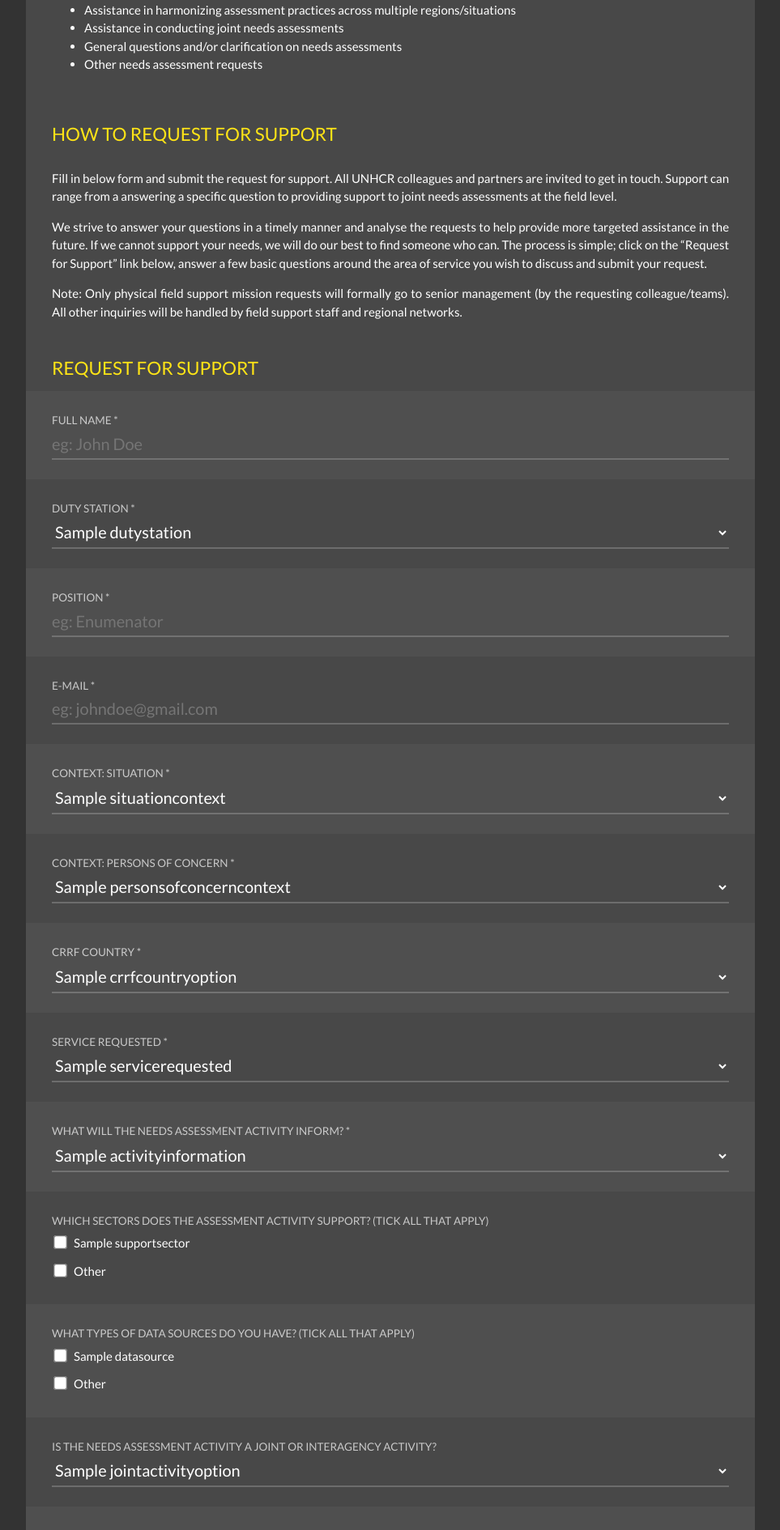
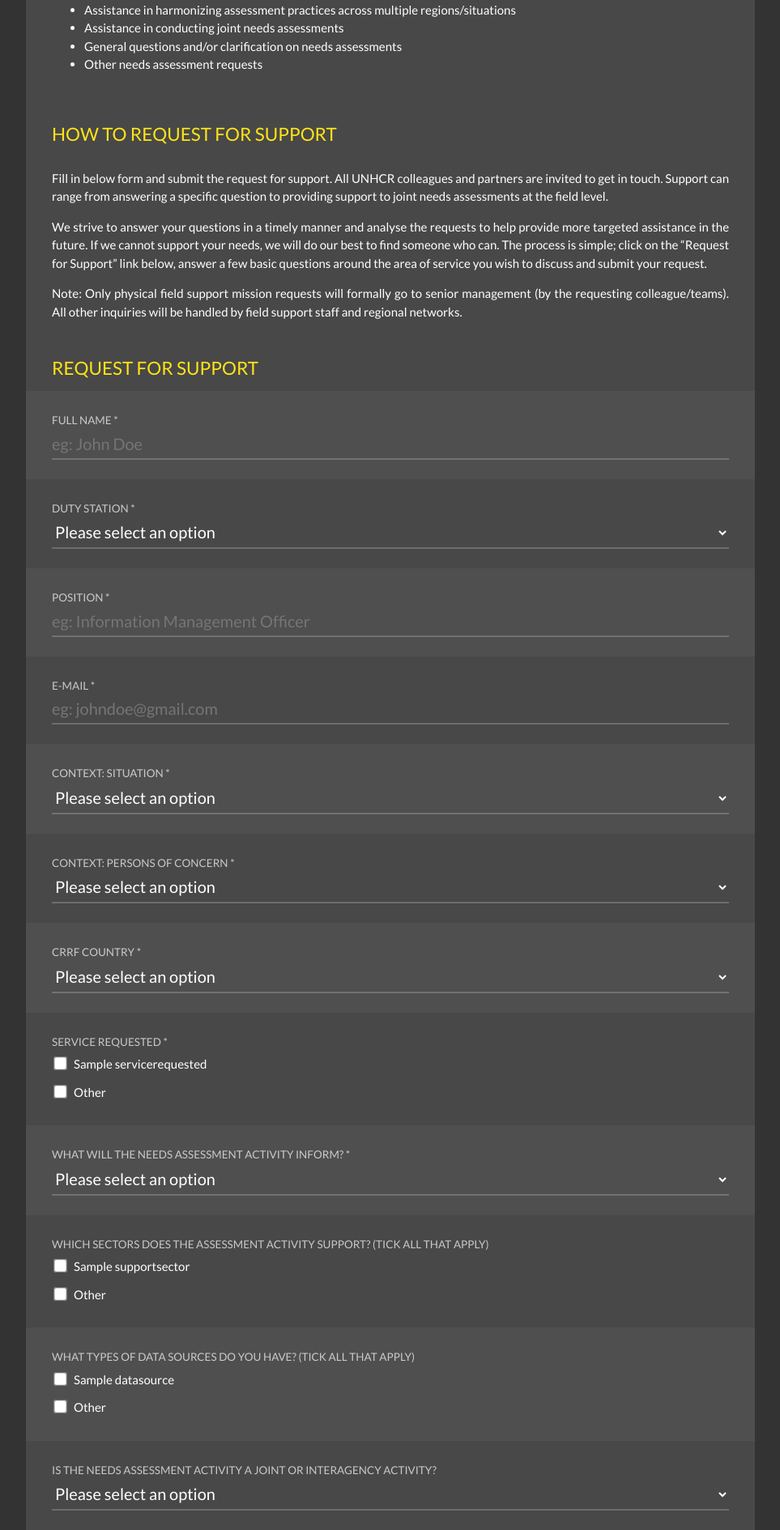
Before and after one commit to toggle-corp/na-toolbox, a Django app: page /field-support/ in a window 1280 px wide. Shown: the part 464-2354 px from the top of the page at 81% size, without its empty margins (158-1121 px from the left). Run offline with Django 3.2, Linux system fonts and the light colour scheme; tables that the repository leaves empty hold one stand-in row (values such as "Sample post").

Commit message:
Add a default null value to selects in field support page

```diff
--- a/field_support/models.py
+++ b/field_support/models.py
@@ -106,13 +106,16 @@ class FieldSupportRequest(models.Model):
     position = models.CharField(max_length=255)
 
     duty_station = models.ForeignKey(DutyStation)
-    situation_context = models.ForeignKey(SituationContext)
+
+    situation_context = models.ForeignKey(SituationContext,
+                                          default=None, null=True,
+                                          blank=True)
+    situation_context_other = models.CharField(max_length=500, blank=True)
+
     persons_of_concern_context = models.ForeignKey(PersonsOfConcernContext)
     crrf_country = models.ForeignKey(CRRFCountryOption)
 
-    service_requested = models.ForeignKey(ServiceRequested,
-                                          default=None, null=True,
-                                          blank=True)
+    service_requested = models.ManyToManyField(ServiceRequested, blank=True)
     service_requested_other = models.CharField(max_length=500, blank=True)
 
     activity_information = models.ForeignKey(ActivityInformation,
--- a/field_support/templates/field_support/field-support.html
+++ b/field_support/templates/field_support/field-support.html
@@ -38,7 +38,7 @@
             <h2>How to request for support</h2>
         </header>
         <div class="content">
-            <p>Fill in below form and submit the request for support. All UNHCR colleagues and partners are invited to get in touch. Support can range from a answering a specific question to providing support to joint needs assessments at the field level.</p>
+            <p>Fill in below form and submit the request for support. All UNHCR colleagues and partners are invited to get in touch. Support can range from answering a specific question to providing support to joint needs assessments at the field level.</p>
             <p>We strive to answer your questions in a timely manner and analyse the requests to help provide more targeted assistance in the future.  If we cannot support your needs, we will do our best to find someone who can.  The process is simple; click on the “Request for Support” link below, answer a few basic questions around the area of service you wish to discuss and submit your request.</p>
             <p><strong>Note:</strong> Only physical field support mission requests will formally go to senior management (by the requesting colleague/teams). All other inquiries will be handled by field support staff and regional networks.</p>
         </div>
@@ -59,6 +59,7 @@
                 <div class="input-group">
                     <label>Duty station *</label>
                     <select name="duty-station" required>
+                        <option selected disabled value="">Please select an option</option>
                         {% for duty_station in duty_stations %}
                         <option value="{{ duty_station.pk }}">{{ duty_station }}</option>
                         {% endfor %}
@@ -67,7 +68,7 @@
 
                 <div class="input-group">
                     <label>Position *</label>
-                    <input name="position" type="text" placeholder="eg: Enumenator" required>
+                    <input name="position" type="text" placeholder="eg: Information Management Officer" required>
                 </div>
 
                 <div class="input-group">
@@ -75,18 +76,22 @@
                     <input name="email" type="text" placeholder="eg: johndoe@gmail.com" required>
                 </div>
 
-                <div class="input-group">
+                <div class="input-group open-select">
                     <label>Context: Situation *</label>
                     <select name="context-situation" required>
+                        <option selected disabled value="">Please select an option</option>
                         {% for context in situation_contexts %}
                         <option value="{{ context.pk }}">{{ context }}</option>
                         {% endfor %}
+                        <option value="other">Other</option>
                     </select>
+                    <input type="text" name="context-situation-other" placeholder="Please specify" hidden>
                 </div>
 
                 <div class="input-group">
                     <label>Context: Persons of Concern *</label>
                     <select name="context-persons-of-concern" required>
+                        <option selected disabled value="">Please select an option</option>
                         {% for context in person_of_concern_contexts %}
                         <option value="{{ context.pk }}">{{ context }}</option>
                         {% endfor %}
@@ -96,32 +101,34 @@
                 <div class="input-group">
                     <label>CRRF country *</label>
                     <select name="crrf-country" required>
+                        <option selected disabled value="">Please select an option</option>
                         {% for option in crrf_country_options %}
                         <option value="{{ option.pk }}">{{ option }}</option>
                         {% endfor %}
                     </select>
                 </div>
 
-                <div class="input-group open-select">
+                <div class="input-group open-checkbox">
                     <label>Service requested *</label>
-                    <select name="service-requested" required>
+                    <div class="checkbox-container">
                         {% for service in services_requested %}
-                        <option value="{{ service.pk }}">{{ service }}</option>
+                        <label><input type="checkbox" name="service-requested" value="{{ service.pk }}">{{ service }}</label>
                         {% endfor %}
-                        <option value="other">Other field support request (not related to needs assessments)</option>
-                    </select>
-                    <input name="service-requested-other" placeholder="Please explain" hidden>
+                        <label><input type="checkbox" name="service-requested" value="other">Other</label>
+                        <input type="text" name="service-requested-other" placeholder="Please explain" hidden>
+                    </div>
                 </div>
 
                 <div class="input-group open-select">
                     <label>What will the needs assessment activity inform? *</label>
                     <select name="activity-information" required>
+                        <option selected disabled value="">Please select an option</option>
                         {% for activity in activity_informations %}
                         <option value="{{ activity.pk }}">{{ activity }}</option>
                         {% endfor %}
                         <option value="other">Other</option>
                     </select>
-                    <input name="activity-information-other" placeholder="Please explain" hidden>
+                    <input type="text" name="activity-information-other" placeholder="Please explain" hidden>
                 </div>
 
                 <div class="input-group open-checkbox">
@@ -149,6 +156,7 @@
                 <div class="input-group open-select">
                     <label>Is the needs assessment activity a joint or interagency activity?</label>
                     <select name="joint-activity">
+                        <option selected disabled value="">Please select an option</option>
                         {% for option in joint_activity_options %}
                         <option value="{{ option.pk }}">{{ option }}</option>
                         {% endfor %}
--- a/field_support/views.py
+++ b/field_support/views.py
@@ -40,24 +40,26 @@ class FieldSupportView(View):
 
         fsr.duty_station = DutyStation.objects.get(
             pk=request.POST['duty-station'])
-        fsr.situation_context = SituationContext.objects.get(
-            pk=request.POST['context-situation'])
+
+        situation_context = request.POST.get('context-situation')
+        situation_context_other = request.POST.get('context-situation-other')
+
+        if situation_context and situation_context != 'other':
+            fsr.situation_context = SituationContext.objects.get(
+                pk=situation_context)
+        else:
+            fsr.situation_context_other = situation_context_other
+
         fsr.persons_of_concern_context = PersonsOfConcernContext.objects.get(
             pk=request.POST['context-persons-of-concern'])
         fsr.crrf_country = CRRFCountryOption.objects.get(
             pk=request.POST['crrf-country'])
-        fsr.joint_activity = JointActivityOption.objects.get(
-            pk=request.POST['joint-activity'])
+
+        if request.POST.get('joint-activity'):
+            fsr.joint_activity = JointActivityOption.objects.get(
+                pk=request.POST['joint-activity'])
+
         fsr.comment = request.POST.get('comment')
-
-        service_requested = request.POST.get('service-requested')
-        service_requested_other = request.POST.get('service-requested-other')
-
-        if service_requested and service_requested != 'other':
-            fsr.service_requested = ServiceRequested.objects.get(
-                pk=service_requested)
-        else:
-            fsr.service_requested_other = service_requested_other
 
         activity_information = request.POST.get('activity-information')
         activity_information_other = request.POST.get(
@@ -91,6 +93,16 @@ class FieldSupportView(View):
                 fsr.data_sources.add(
                     DataSource.objects.get(pk=sector))
 
+        service_requested = request.POST.getlist('service-requested')
+        service_requested_other = request.POST.get('service-requested-other')
+
+        for service in service_requested:
+            if service == 'other':
+                fsr.service_requested_other = service_requested_other
+            else:
+                fsr.service_requested.add(
+                    ServiceRequested.objects.get(pk=service))
+
         fsr.save()
 
         return render(request, 'field_support/field-support-result.html')
```
Also changed, not shown: field_support/migrations/0007_auto_20170920_1149.py (added).
